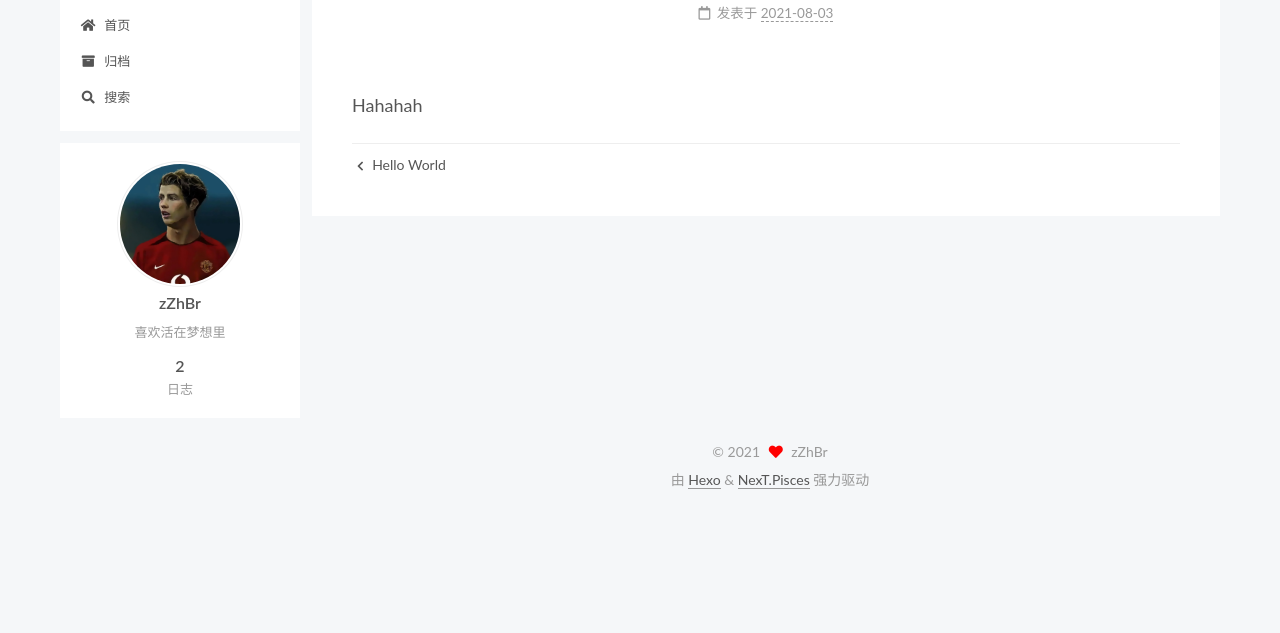
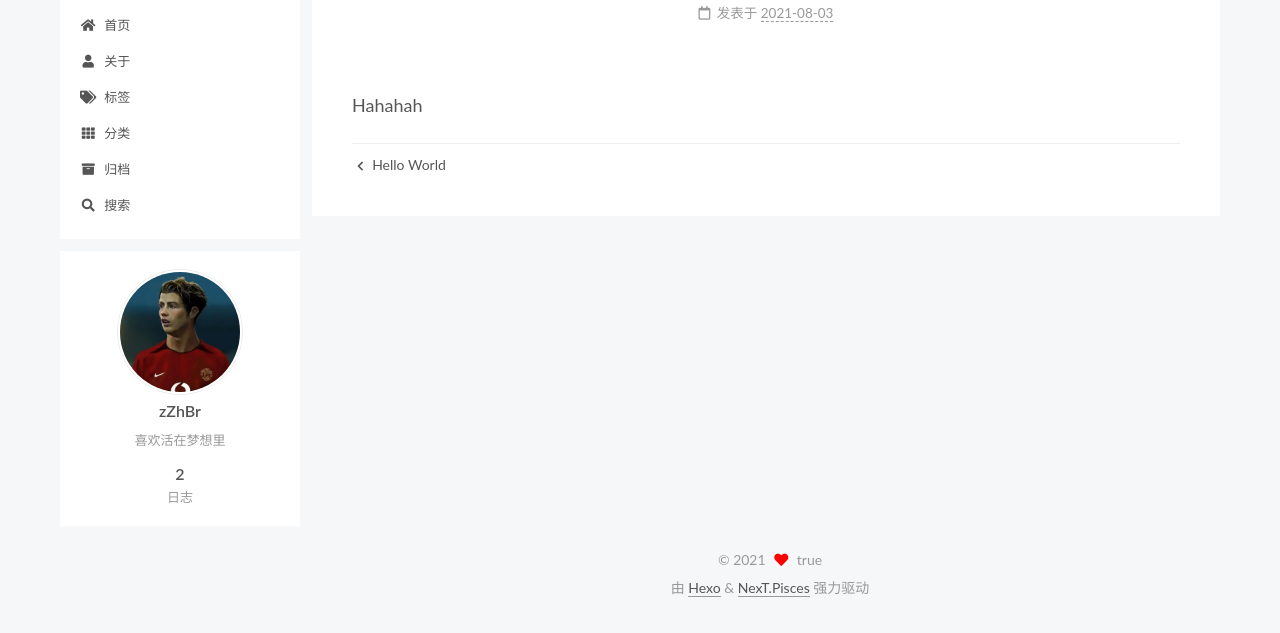
Before and after one commit to zzhbrr/zzhbrr.github.io, a plain HTML site: page 2021/08/03/My-First-Post/index.html in a window 1280 px wide. Shown: the part 127-760 px from the top of the page. Drawn offline with Linux system fonts and the light colour scheme.

Commit message:
Site updated: 2021-08-04 20:19:26

```diff
--- a/2021/08/03/My-First-Post/index.html
+++ b/2021/08/03/My-First-Post/index.html
@@ -6,8 +6,8 @@
 <meta name="theme-color" content="#222">
 <meta name="generator" content="Hexo 5.4.0">
   <link rel="apple-touch-icon" sizes="180x180" href="/images/apple-touch-icon-next.png">
-  <link rel="icon" type="image/png" sizes="32x32" href="/images/favicon-32x32-next.png">
-  <link rel="icon" type="image/png" sizes="16x16" href="/images/favicon-16x16-next.png">
+  <link rel="icon" type="image/png" sizes="32x32" href="/images/logo.jpg">
+  <link rel="icon" type="image/png" sizes="16x16" href="/images/logo.jpg">
   <link rel="mask-icon" href="/images/logo.svg" color="#222">
 
 <link rel="stylesheet" href="/css/main.css">
@@ -117,6 +117,21 @@
         <li class="menu-item menu-item-home">
 
     <a href="/" rel="section"><i class="fa fa-home fa-fw"></i>首页</a>
+
+  </li>
+        <li class="menu-item menu-item-about">
+
+    <a href="/about/" rel="section"><i class="fa fa-user fa-fw"></i>关于</a>
+
+  </li>
+        <li class="menu-item menu-item-tags">
+
+    <a href="/tags/" rel="section"><i class="fa fa-tags fa-fw"></i>标签</a>
+
+  </li>
+        <li class="menu-item menu-item-categories">
+
+    <a href="/categories/" rel="section"><i class="fa fa-th fa-fw"></i>分类</a>
 
   </li>
         <li class="menu-item menu-item-archives">
@@ -342,7 +357,7 @@
   <span class="with-love">
     <i class="fa fa-heart"></i>
   </span>
-  <span class="author" itemprop="copyrightHolder">zZhBr</span>
+  <span class="author" itemprop="copyrightHolder">true</span>
 </div>
   <div class="powered-by">由 <a href="https://hexo.io/" class="theme-link" rel="noopener" target="_blank">Hexo</a> & <a href="https://pisces.theme-next.org/" class="theme-link" rel="noopener" target="_blank">NexT.Pisces</a> 强力驱动
   </div>
--- a/css/main.css
+++ b/css/main.css
@@ -1169,7 +1169,7 @@ pre .javascript .function {
 }
 .links-of-author a::before,
 .links-of-author span.exturl::before {
-  background: #7cac98;
+  background: #d960a2;
   border-radius: 50%;
   content: ' ';
   display: inline-block;
```
Also changed, not shown: 2021/08/03/hello-world/index.html (+18 -3 lines), archives/2021/08/index.html (+18 -3 lines), archives/2021/index.html (+18 -3 lines), archives/index.html (+18 -3 lines), index.html (+18 -3 lines), images/logo.jpg (added).
